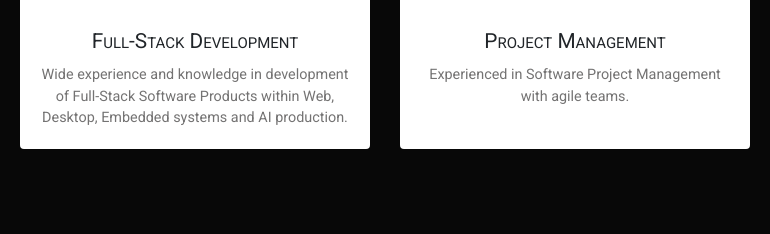
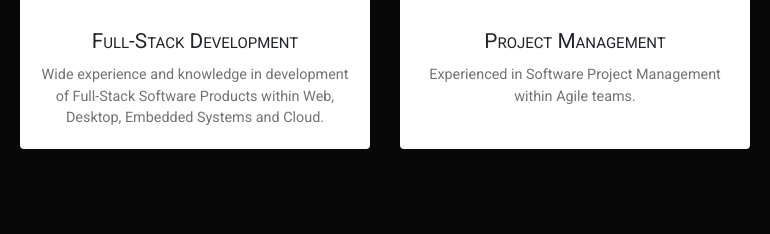
Before and after one commit to SalvatoreSZ/salvatoresz.github.io, a plain HTML site: page index.html in a window 1280 px wide. Shown: the part 1605-1839 px from the top of the page, 65-835 px from the left. Drawn offline with nearby package versions, Linux system fonts and the light colour scheme.

Commit message:
Adjustments to skills

```diff
--- a/index.html
+++ b/index.html
@@ -43,7 +43,7 @@
 
             <div class="container" >
                 <div class="avatar"
-                    style="background-image:url(&quot;assets/img/pic.png&quot;);height:190px;width:190px;">
+                    style="background-image:url(&quot;assets/img/unnamed_cropped.png&quot;);height:190px;width:190px;">
                 </div>
                 <div class="about-me">
                     <p data-aos="zoom-out" data-aos-duration="800" data-aos-delay="300" data-aos-once="true">Hello! I'm
@@ -295,7 +295,7 @@
                             <div class="card-body">
                                 <h3 class="card-title">Full-Stack Development</h3>
                                 <p class="card-text">Wide experience and knowledge in development of Full-Stack Software
-                                    Products within Web, Desktop, Embedded systems and AI production.<br></p>
+                                    Products within Web, Desktop, Embedded Systems and Cloud.<br></p>
                             </div>
                         </div>
                     </div>
@@ -306,7 +306,7 @@
                                     style="background-color:rgb(4,79,128);"></i></div>
                             <div class="card-body">
                                 <h3 class="card-title">Project Management</h3>
-                                <p class="card-text">Experienced in Software Project Management with agile
+                                <p class="card-text">Experienced in Software Project Management within Agile
                                     teams.<br><br></p>
                             </div>
                         </div>
```
Also changed, not shown: assets/img/unnamed_cropped.png (added).
